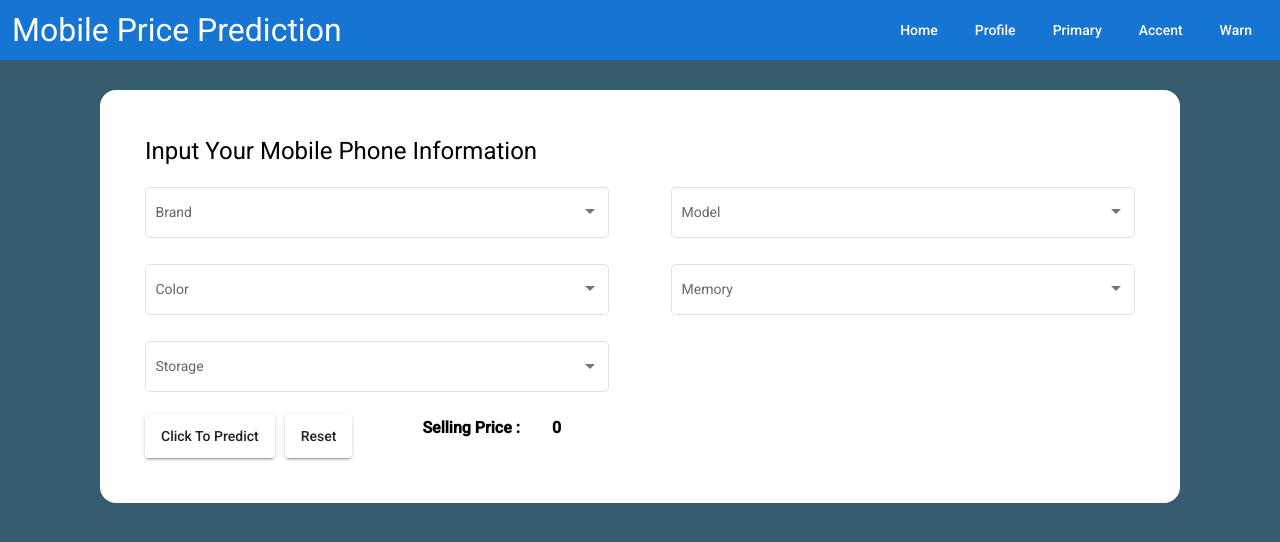
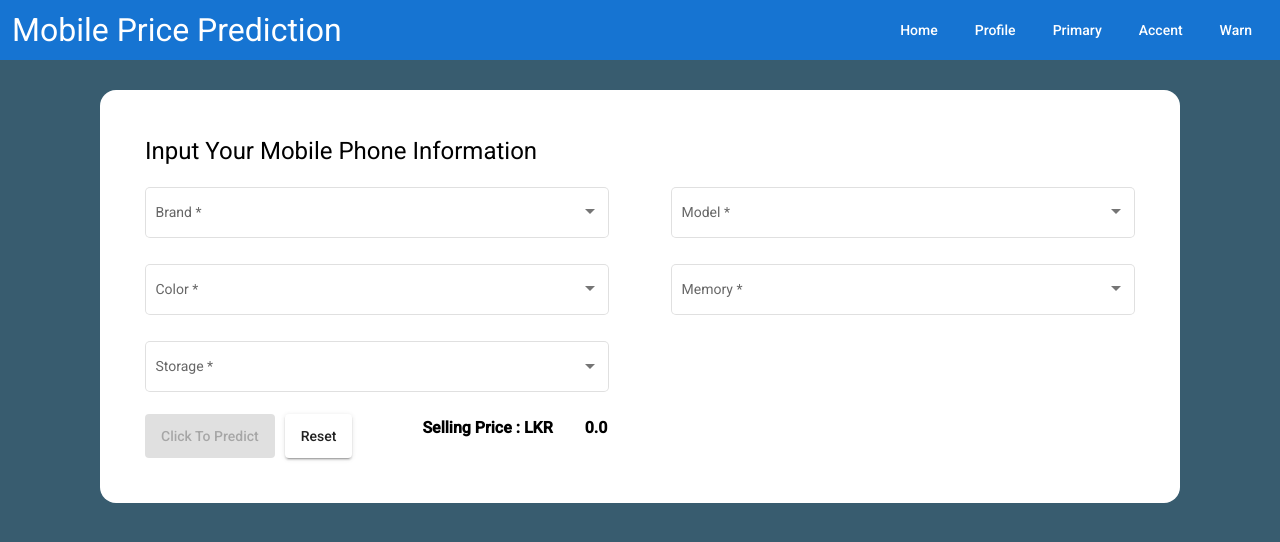
Before and after one commit to wishalNipun/MobilePricePredictionWebAppFrontEnd, an Angular app: page /dashboard/home in a window 1280 px wide. Shown: the top 542 px of the page. Built offline with nearby package versions, Linux system fonts and the light colour scheme.

Commit message:
refactored

```diff
--- a/src/app/modules/dashboard/components/home/home.component.html
+++ b/src/app/modules/dashboard/components/home/home.component.html
@@ -11,6 +11,7 @@
                             name="brand"
                             id="brand"
                             formControlName="brand"
+
                         >
                             <mat-option *ngFor="let brand of brandList" [value]="brand.code">
                               {{brand.description}}
@@ -79,8 +80,8 @@
             <button mat-raised-button class="ghost-btn" (click)="resetBtnOnHandle()">Reset</button>
 
             <div class="output">
-                <h3 class="label-output">Selling Price : </h3>
-                <h3 class="label-price">0</h3>
+                <h3 class="label-output">Selling Price : LKR </h3>
+                <h3 class="label-price">{{selling_price}}</h3>
             </div>
         </div>
 
--- a/src/app/modules/dashboard/components/home/home.component.ts
+++ b/src/app/modules/dashboard/components/home/home.component.ts
@@ -1,9 +1,6 @@
 import { Component, OnInit } from '@angular/core';
 import { HttpClient, HttpHeaders } from '@angular/common/http';
 import { FormControl,FormGroup,Validators } from '@angular/forms';
-import {MatInputModule} from '@angular/material/input';
-import {MatFormFieldModule} from '@angular/material/form-field';
-import {FormsModule} from '@angular/forms';
 
 @Component({
   selector: 'app-home',
@@ -13,7 +10,7 @@ import {FormsModule} from '@angular/forms';
 })
 export class HomeComponent implements OnInit {
 
-  baseUrl:string='http://localhost:8080/app/user';
+  baseUrl:string='http://127.0.0.1:8000';
 
   brandList:{code: string, description: string} [] = [
     {code:'SAMSUNG', description:'SAMSUNG'},
@@ -77,12 +74,14 @@ export class HomeComponent implements OnInit {
   ]
 
   mobileForm = new FormGroup({
-      brand: new FormControl('',[]),
-      color: new FormControl('',[]),
-      model: new FormControl('',[]),
-      memory: new FormControl('',[]),
-      storage: new FormControl('',[])
+      brand: new FormControl('',[Validators.required]),
+      color: new FormControl('',[Validators.required]),
+      model: new FormControl('',[Validators.required]),
+      memory: new FormControl('',[Validators.required]),
+      storage: new FormControl('',[Validators.required])
   });
+
+  selling_price:string='0.0'
 
   constructor(private http: HttpClient) { }
 
@@ -90,9 +89,11 @@ export class HomeComponent implements OnInit {
   }
   checkBtnOnHandle():void{
     if (!this.mobileForm.invalid) {
+
+      let url:string = `${this.baseUrl}/featureMobile`
       let options = { headers: new HttpHeaders().set('Content-Type', 'application/json') };
       this.http.post(
-        this.baseUrl,
+        url,
         JSON.stringify(
           {
             brand: this.mobileForm.value.brand,
@@ -104,18 +105,22 @@ export class HomeComponent implements OnInit {
           ),
           options).subscribe(
             (response:any) => {
+              console.log(response.predicted_value);
 
+              this.selling_price= response.predicted_value;
             },
             error => {
               console.error('Error submitting form data:', error);
             }
         );
 
-        console.log(this.mobileForm.value.brand,
+        console.log(
+          this.mobileForm.value.brand,
           this.mobileForm.value.color,
           this.mobileForm.value.model,
           this.mobileForm.value.memory,
-          this.mobileForm.value.storage,)
+          this.mobileForm.value.storage,
+          )
     }
 
   }
@@ -129,5 +134,6 @@ export class HomeComponent implements OnInit {
         storage : ''
       }
     )
+    this.selling_price='0.0'
   }
 }
```
